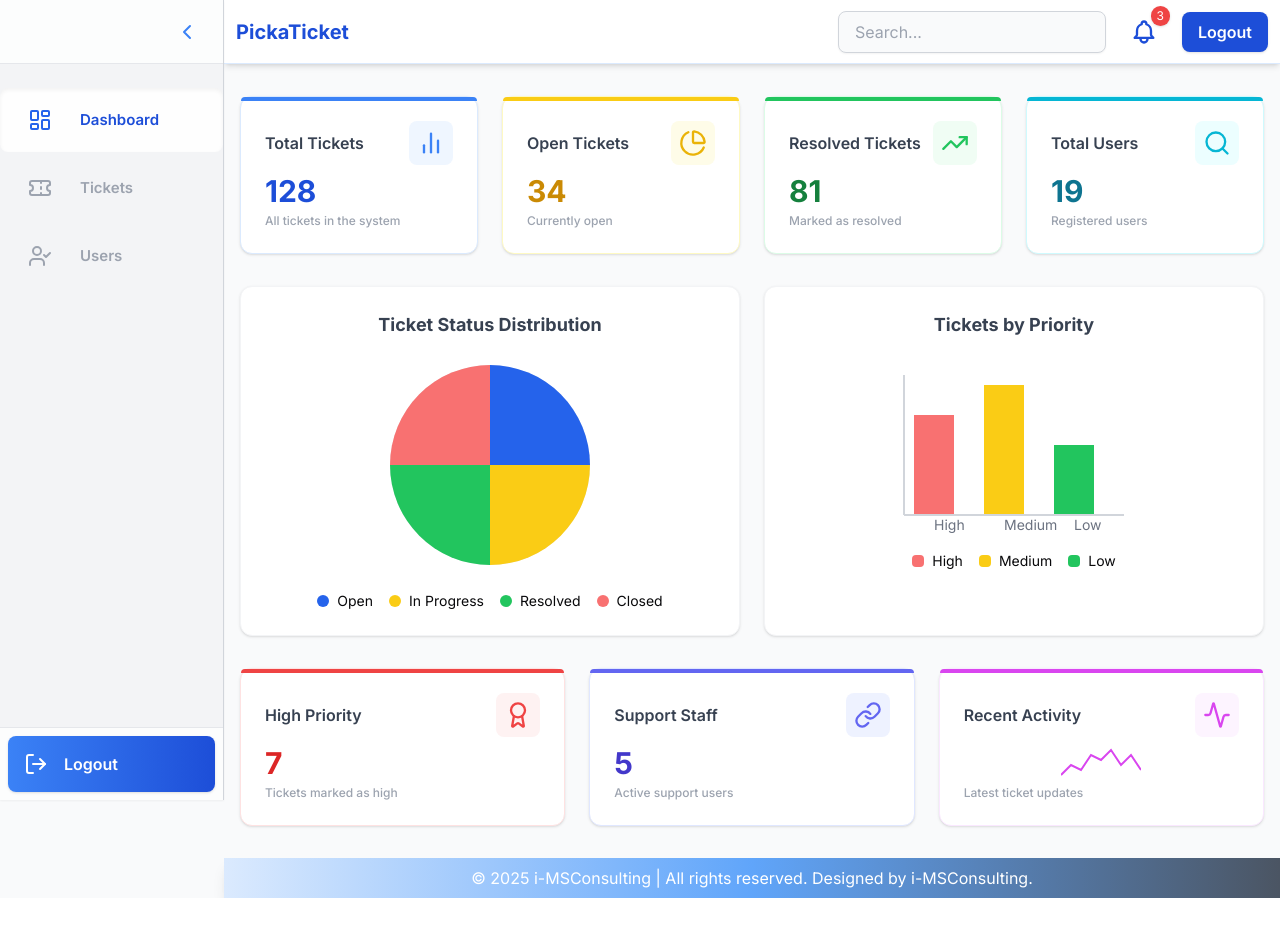
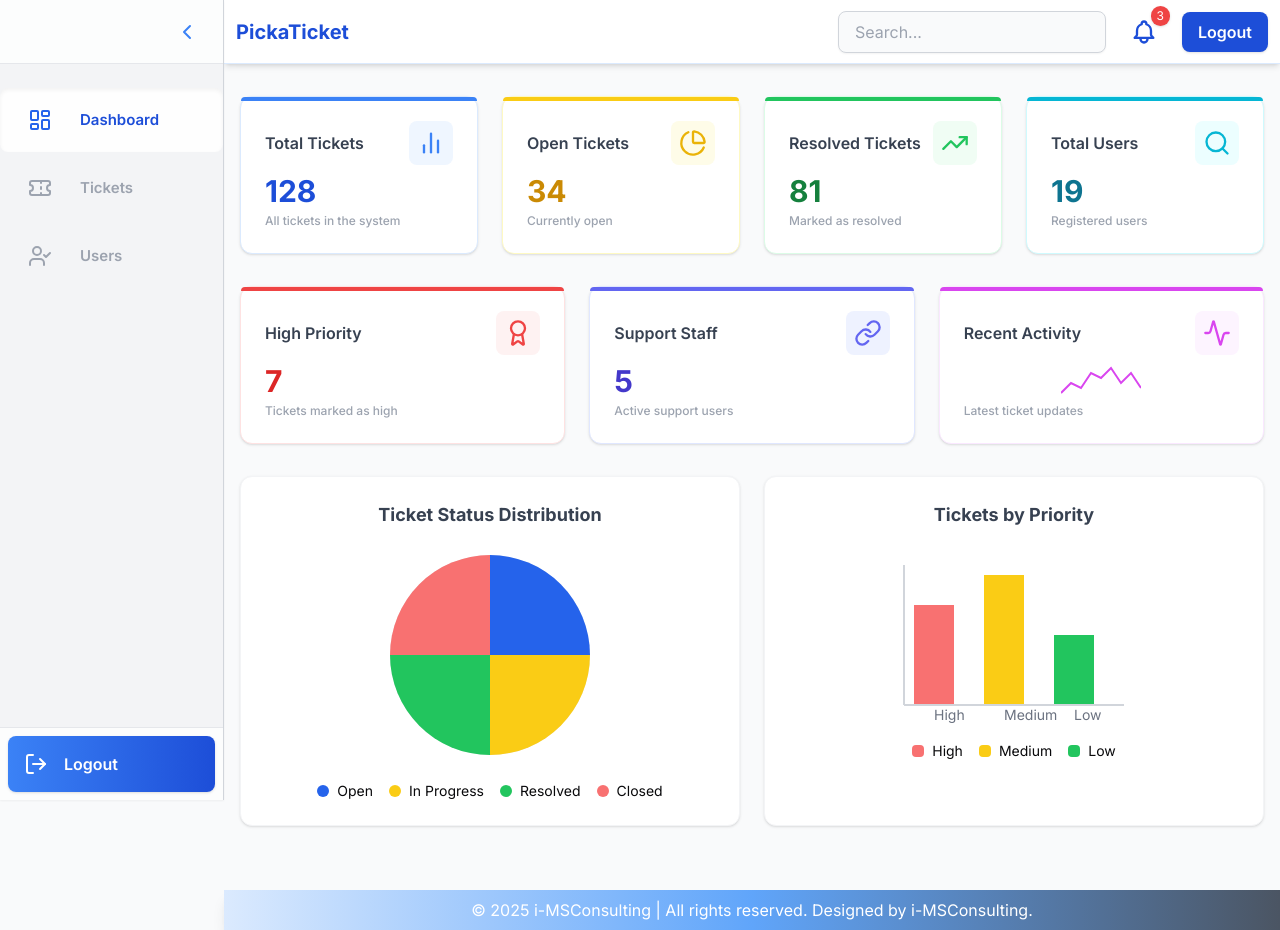
Before and after one commit to Fasih-Siddiqui/Ticket-System, a Next.js app in the folder client/: page /home in a window 1280 px wide. Before the commit the page ends 898 px from the top, so only its background shows below. Built offline with nearby package versions, Linux system fonts and the light colour scheme.

Commit message:
Refactor dashboard layout and fix user list imports
Reorganized the analytics and charts sections in the home page for improved layout. Fixed import order and added useRouter to users/list.js. Adjusted logo size in login page. Updated back button handler in users/page.js for clarity.

```diff
--- a/client/app/home/page.js
+++ b/client/app/home/page.js
@@ -113,9 +113,55 @@ export default function Home() {
               <span className="text-xs text-gray-400 font-medium">Registered users</span>
             </div>
           </div>
+           {/* Lower Section: More Analytics */}
+          <div className="grid grid-cols-1 md:grid-cols-3 gap-6 mb-8">
+            {/* High Priority Tickets */}
+            <div className="relative bg-white border border-red-100 shadow rounded-xl p-6 flex flex-col justify-between min-h-[140px] hover:shadow-lg transition-all duration-200">
+              <div className="absolute top-0 left-0 w-full h-1 bg-red-500 rounded-t-xl" />
+              <div className="flex items-center justify-between mb-2">
+                <span className="text-base font-semibold text-gray-700">High Priority</span>
+                <span className="bg-red-50 p-2 rounded-lg flex items-center justify-center">
+                  <LucideAward className="w-7 h-7 text-red-500" />
+                </span>
+              </div>
+              <div className="text-3xl font-bold text-red-600 mb-1">7</div>
+              <span className="text-xs text-gray-400 font-medium">Tickets marked as high</span>
+            </div>
+            {/* Support Staff */}
+            <div className="relative bg-white border border-indigo-100 shadow rounded-xl p-6 flex flex-col justify-between min-h-[140px] hover:shadow-lg transition-all duration-200">
+              <div className="absolute top-0 left-0 w-full h-1 bg-indigo-500 rounded-t-xl" />
+              <div className="flex items-center justify-between mb-2">
+                <span className="text-base font-semibold text-gray-700">Support Staff</span>
+                <span className="bg-indigo-50 p-2 rounded-lg flex items-center justify-center">
+                  <LucideLink className="w-7 h-7 text-indigo-500" />
+                </span>
+              </div>
+              <div className="text-3xl font-bold text-indigo-700 mb-1">5</div>
+              <span className="text-xs text-gray-400 font-medium">Active support users</span>
+            </div>
+            {/* Recent Activity */}
+            <div className="relative bg-white border border-fuchsia-100 shadow rounded-xl p-6 flex flex-col justify-between min-h-[140px] hover:shadow-lg transition-all duration-200">
+              <div className="absolute top-0 left-0 w-full h-1 bg-fuchsia-500 rounded-t-xl" />
+              <div className="flex items-center justify-between mb-2">
+                <span className="text-base font-semibold text-gray-700">Recent Activity</span>
+                <span className="bg-fuchsia-50 p-2 rounded-lg flex items-center justify-center">
+                  <LucideActivity className="w-7 h-7 text-fuchsia-500" />
+                </span>
+
+              </div>
+              <div className="flex-1 flex items-center justify-center">
+                <svg width="80" height="32" viewBox="0 0 80 32">
+                  <polyline points="0,30 10,20 20,25 30,10 40,15 50,5 60,20 70,10 80,25" fill="none" stroke="#d946ef" strokeWidth="2" />
+                </svg>
+              </div>
+              <span className="text-xs text-gray-400 font-medium mt-2">Latest ticket updates</span>
+            </div>
+          </div>
 
           {/* Charts Section */}
-          <div className="grid grid-cols-1 md:grid-cols-2 gap-6 mb-8">
+          <div className="grid grid-cols-1 md:grid-cols-2 gap-6
+           mb-8">
+
             {/* Pie Chart */}
             <div className="bg-white border border-gray-100 shadow rounded-xl p-6 flex flex-col items-center">
               <h2 className="text-lg font-bold mb-4 text-gray-700">Ticket Status Distribution</h2>
@@ -158,49 +204,7 @@ export default function Home() {
             </div>
           </div>
 
-          {/* Lower Section: More Analytics */}
-          <div className="grid grid-cols-1 md:grid-cols-3 gap-6">
-            {/* High Priority Tickets */}
-            <div className="relative bg-white border border-red-100 shadow rounded-xl p-6 flex flex-col justify-between min-h-[140px] hover:shadow-lg transition-all duration-200">
-              <div className="absolute top-0 left-0 w-full h-1 bg-red-500 rounded-t-xl" />
-              <div className="flex items-center justify-between mb-2">
-                <span className="text-base font-semibold text-gray-700">High Priority</span>
-                <span className="bg-red-50 p-2 rounded-lg flex items-center justify-center">
-                  <LucideAward className="w-7 h-7 text-red-500" />
-                </span>
-              </div>
-              <div className="text-3xl font-bold text-red-600 mb-1">7</div>
-              <span className="text-xs text-gray-400 font-medium">Tickets marked as high</span>
-            </div>
-            {/* Support Staff */}
-            <div className="relative bg-white border border-indigo-100 shadow rounded-xl p-6 flex flex-col justify-between min-h-[140px] hover:shadow-lg transition-all duration-200">
-              <div className="absolute top-0 left-0 w-full h-1 bg-indigo-500 rounded-t-xl" />
-              <div className="flex items-center justify-between mb-2">
-                <span className="text-base font-semibold text-gray-700">Support Staff</span>
-                <span className="bg-indigo-50 p-2 rounded-lg flex items-center justify-center">
-                  <LucideLink className="w-7 h-7 text-indigo-500" />
-                </span>
-              </div>
-              <div className="text-3xl font-bold text-indigo-700 mb-1">5</div>
-              <span className="text-xs text-gray-400 font-medium">Active support users</span>
-            </div>
-            {/* Recent Activity */}
-            <div className="relative bg-white border border-fuchsia-100 shadow rounded-xl p-6 flex flex-col justify-between min-h-[140px] hover:shadow-lg transition-all duration-200">
-              <div className="absolute top-0 left-0 w-full h-1 bg-fuchsia-500 rounded-t-xl" />
-              <div className="flex items-center justify-between mb-2">
-                <span className="text-base font-semibold text-gray-700">Recent Activity</span>
-                <span className="bg-fuchsia-50 p-2 rounded-lg flex items-center justify-center">
-                  <LucideActivity className="w-7 h-7 text-fuchsia-500" />
-                </span>
-              </div>
-              <div className="flex-1 flex items-center justify-center">
-                <svg width="80" height="32" viewBox="0 0 80 32">
-                  <polyline points="0,30 10,20 20,25 30,10 40,15 50,5 60,20 70,10 80,25" fill="none" stroke="#d946ef" strokeWidth="2" />
-                </svg>
-              </div>
-              <span className="text-xs text-gray-400 font-medium mt-2">Latest ticket updates</span>
-            </div>
-          </div>
+
         </div>
         {/* Footer */}
         <div className="w-full bg-gradient-to-r from-blue-100 via-blue-400 to-gray-600 shadow-lg text-white py-2 text-center">
--- a/client/app/page.js
+++ b/client/app/page.js
@@ -97,7 +97,7 @@ export default function Login() {
         <img
           src="/IMSC I - 1 - logo.png"
           alt="Logo"
-          className="w-20 h-20 mb-2"
+          className="w-50 h-20 mb-2"
         />
         <h2 className="text-3xl font-bold text-blue-900 mb-2 mt-2 text-center tracking-tight">
           Login to Your Account
--- a/client/app/users/list.js
+++ b/client/app/users/list.js
@@ -5,7 +5,8 @@ import Sidebar from "@/components/Sidebar";
 import { Card, CardContent } from "@/components/ui/card";
 import { Button } from "@/components/ui/button";
 import { Input } from "@/components/ui/input";
-import { Label } from "@/components/ui/label";
+
+import { useRouter } from "next/navigation"; import { Label } from "@/components/ui/label";
 import {
   Select,
   SelectContent,
@@ -15,6 +16,7 @@ import {
 } from "@/components/ui/select";
 import Image from "next/image";
 import axios from "axios";
+
 
 export default function UsersListPage({ onCreateUser, users: propUsers, loading: propLoading, error: propError, refreshUsers }) {
   const [sidebarCollapsed, setSidebarCollapsed] = useState(false);
@@ -28,7 +30,7 @@ export default function UsersListPage({ onCreateUser, users: propUsers, loading:
   const [refreshing, setRefreshing] = useState(false);
   const [isModalOpen, setIsModalOpen] = useState(false);
 
-
+  const router = useRouter(); // <-- Add this line
 
   const filteredUsers = users.filter((user) => {
     const matchesSearch =
@@ -47,10 +49,10 @@ export default function UsersListPage({ onCreateUser, users: propUsers, loading:
   const totalPages = Math.ceil(filteredUsers.length / itemsPerPage);
 
   const handleRefresh = async () => {
-  setRefreshing(true);
-  await refreshUsers(); // aapka prop function
-  setRefreshing(false);
-};
+    setRefreshing(true);
+    await refreshUsers(); // aapka prop function
+    setRefreshing(false);
+  };
 
 
   return (
@@ -58,7 +60,7 @@ export default function UsersListPage({ onCreateUser, users: propUsers, loading:
       <Sidebar collapsed={sidebarCollapsed} setCollapsed={setSidebarCollapsed} />
       <div className={`flex-1 flex flex-col transition-all duration-200 ${sidebarCollapsed ? "ml-16" : "ml-56"}`}>
         {/* Header */}
-         {/* Unified Topbar/Navbar */}
+        {/* Unified Topbar/Navbar */}
         <nav className="w-full flex items-center justify-between px-3 py-2 bg-white/90 backdrop-blur-md shadow-md z-20 border-b border-blue-100 sticky top-0 left-0 right-0" style={{ minHeight: '64px' }}>
           <div className="flex items-center gap-2">
             {/* <Image
--- a/client/app/users/page.js
+++ b/client/app/users/page.js
@@ -15,7 +15,7 @@ import {
   SelectValue,
 } from "@/components/ui/select";
 import axios from "axios";
-
+import { Router } from "lucide-react";
 export default function UsersPage() {
   const [view, setView] = useState("list");
   const [users, setUsers] = useState([]);
@@ -134,12 +134,9 @@ export default function UsersPage() {
                 </svg>
                 <span className="absolute -top-1 -right-1 bg-red-500 text-white text-xs rounded-full px-1.5 py-0.5 shadow">3</span>
               </button>
-              {/* Logout Button */}
+              {/* Back Button */}
               <button
-                onClick={(handleBackToList) => {
-                  localStorage.removeItem("token");
-                  router.push("/");
-                }}
+                onClick={handleBackToList}
                 className="bg-blue-700 hover:bg-blue-800 text-white px-4 py-2 rounded-lg font-semibold shadow focus:outline-none focus:ring-2 focus:ring-blue-400"
               >
                 Back
```
